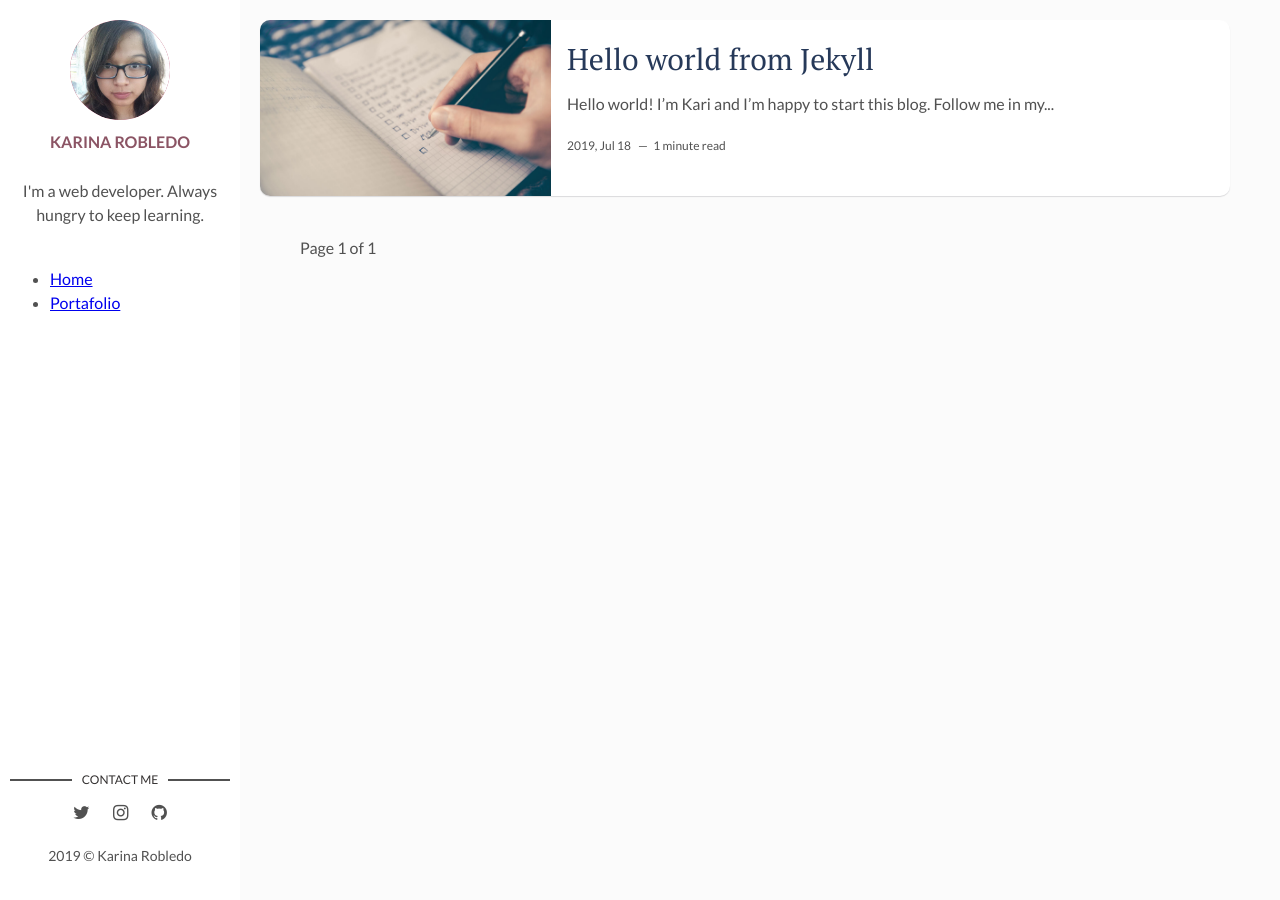
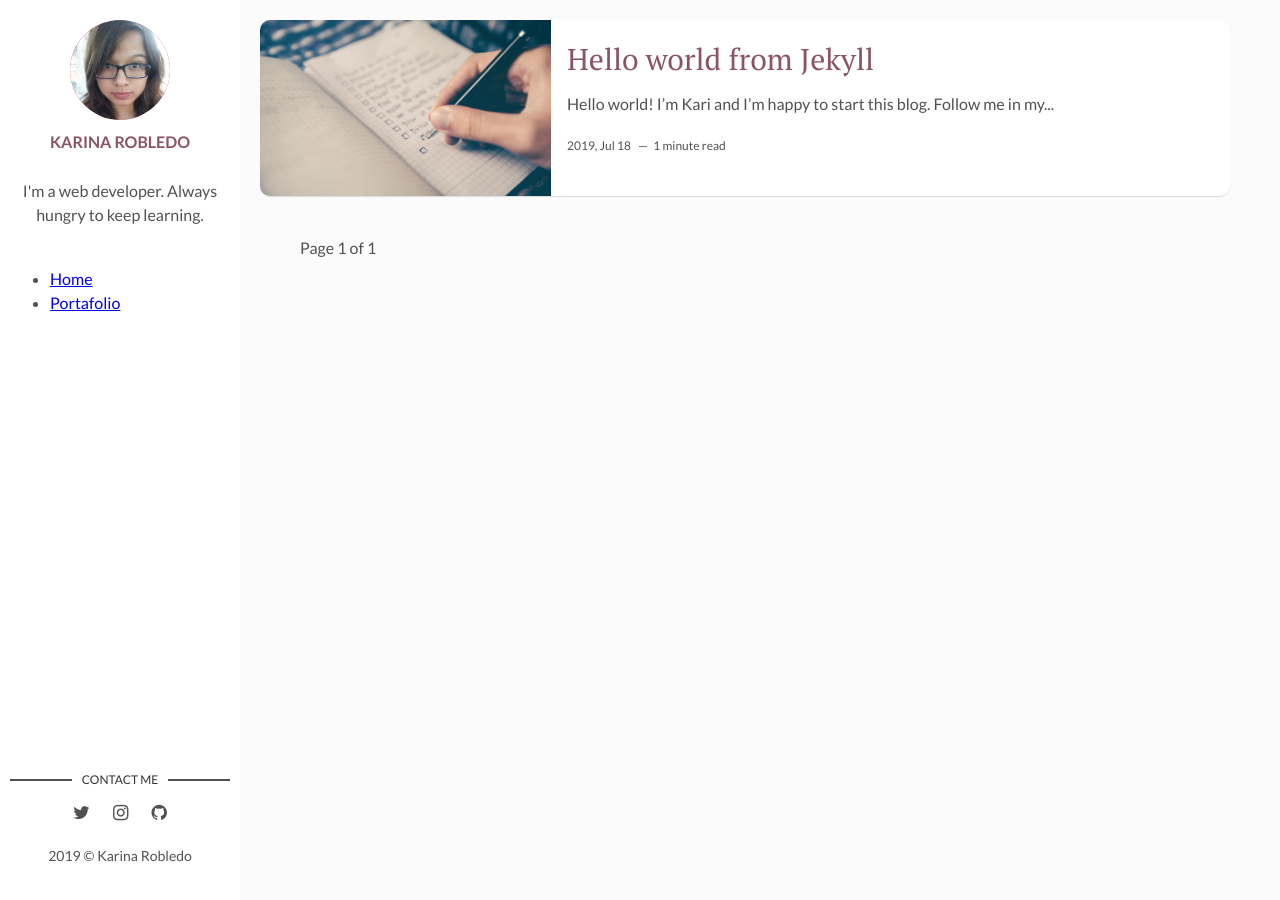
Before and after one commit to robledokari/historias, a Jekyll site: the page built from index.html, in a window 1280 px wide. Built offline with Jekyll 4.4.1, drawn with Linux system fonts in a browser that asks for light colours; the list of posts is cut into pages by our own code.

Commit message:
change colors

```diff
--- a/assets/css/main.css
+++ b/assets/css/main.css
@@ -1148,7 +1148,7 @@ footer .copyright {
 .post .post-content .post-title a {
   font-family: 'PT Serif', serif;
   text-decoration: none;
-  color: #263959;
+  color: #8B5464;
 }
 
 .post .post-content p {
@@ -1261,7 +1261,7 @@ a.newer-posts:hover {
   border: 1px solid #ecf0f1;
   padding: 5px 10px;
   margin-left: 5px;
-  color: #263959;
+  color: #8B5464;
   font-size: 12px;
   -webkit-transition: background-color .3s;
   -o-transition: background-color .3s;
@@ -1281,7 +1281,7 @@ a.newer-posts:hover {
   font-size: 10px;
   padding: 5px 10px;
   margin-left: 5px;
-  color: #263959;
+  color: #8B5464;
   text-transform: uppercase;
   border: 1px solid #263959;
 }
```
